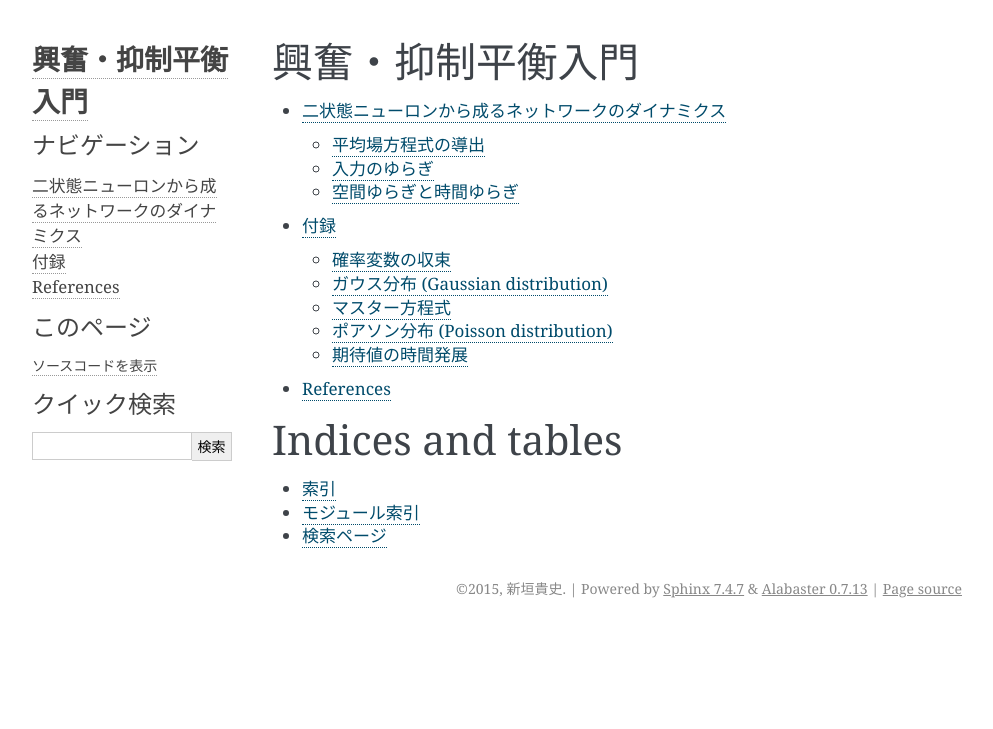
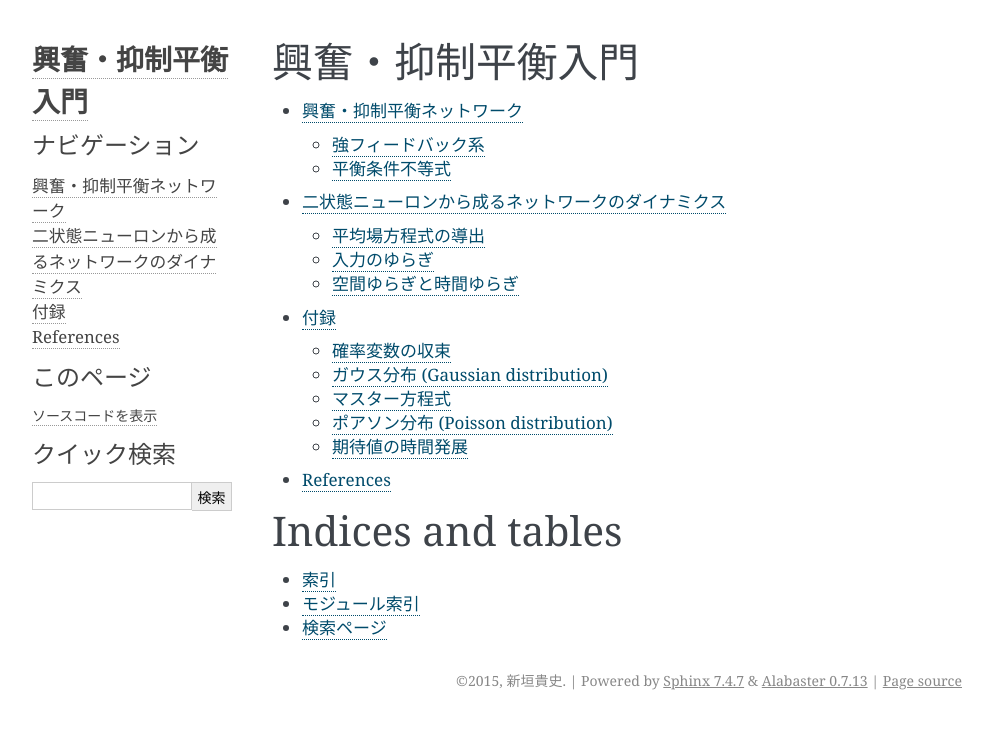
Before and after one commit to tkf/balance-tutorial-ja, a Sphinx documentation site: the page built from source/index.rst, in a window 1280 px wide. Shown: the top 729 px of the page, without its empty margins (148-1141 px from the left). Built offline with Sphinx 7.4.7, drawn with Linux system fonts in a browser that asks for light colours; formulas are drawn with MathJax 3.

Commit message:
Add balance_network/*.rst

```diff
--- /dev/null
+++ b/source/balance_network/balance_inequality.rst
@@ -0,0 +1,3 @@
+================
+ 平衡条件不等式
+================
--- /dev/null
+++ b/source/balance_network/index.rst
@@ -0,0 +1,9 @@
+============================
+ 興奮・抑制平衡ネットワーク
+============================
+
+.. toctree::
+   :maxdepth: 2
+
+   strong_feedback_system
+   balance_inequality
--- /dev/null
+++ b/source/balance_network/strong_feedback_system.rst
@@ -0,0 +1,3 @@
+====================
+ 強フィードバック系
+====================
--- a/source/index.rst
+++ b/source/index.rst
@@ -5,6 +5,7 @@
    :glob:
    :maxdepth: 2
 
+   balance_network/index
    binary_network/index
    appendices/index
    *
```
